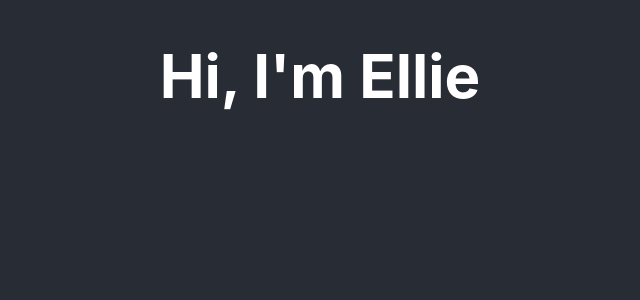
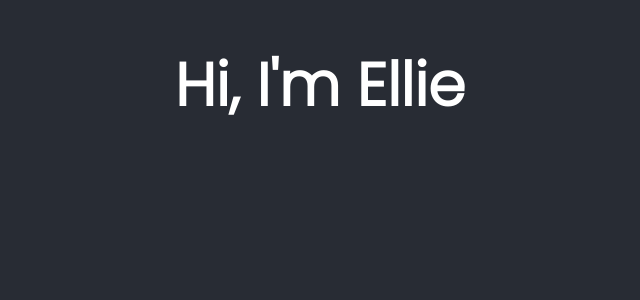
Before and after one commit to Ellie575/portfolio-project-2.0, a React (Create React App) app in the folder my-app/: page / in a window 1280 px wide. Shown: the top 300 px of the page, without its empty margins (320-960 px from the left). Built offline with nearby package versions, Linux system fonts and the light colour scheme.

Commit message:
Added and changed to google font

```diff
--- a/my-app/public/index.html
+++ b/my-app/public/index.html
@@ -11,6 +11,12 @@
     />
     <link rel="apple-touch-icon" href="%PUBLIC_URL%/logo192.png" />
     <link rel="manifest" href="%PUBLIC_URL%/manifest.json" />
+    <link rel="preconnect" href="https://fonts.googleapis.com" />
+    <link rel="preconnect" href="https://fonts.gstatic.com" crossorigin />
+    <link
+      href="https://fonts.googleapis.com/css2?family=Poppins:wght@300&display=swap"
+      rel="stylesheet"
+    />
     <title>Ellie Kubo</title>
   </head>
   <body>
--- a/my-app/src/index.css
+++ b/my-app/src/index.css
@@ -1,6 +1,4 @@
 body {
-  font-family: -apple-system, BlinkMacSystemFont, "Segoe UI", "Roboto", "Oxygen",
-    "Ubuntu", "Cantarell", "Fira Sans", "Droid Sans", "Helvetica Neue",
-    sans-serif;
+  font-family: "Poppins", sans-serif;
   background-color: #282c34;
 }
```
